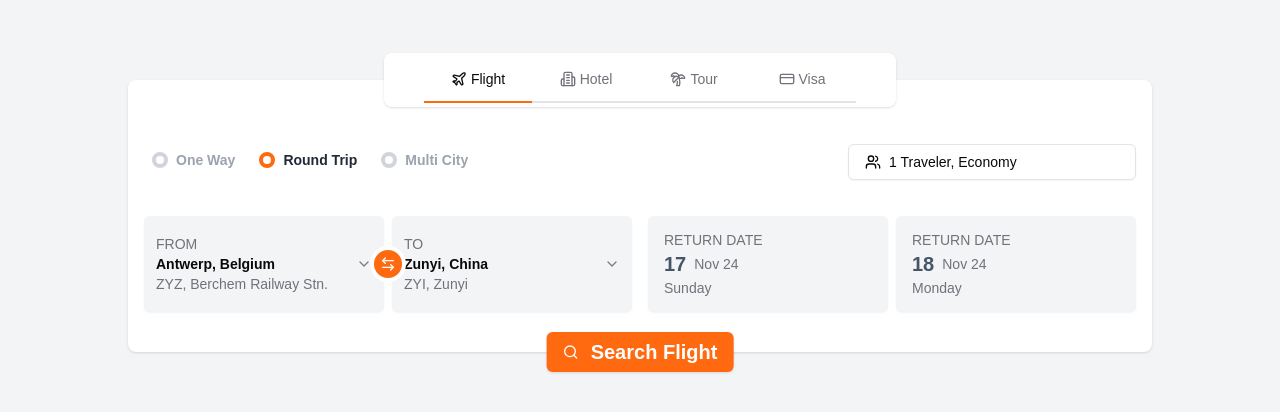
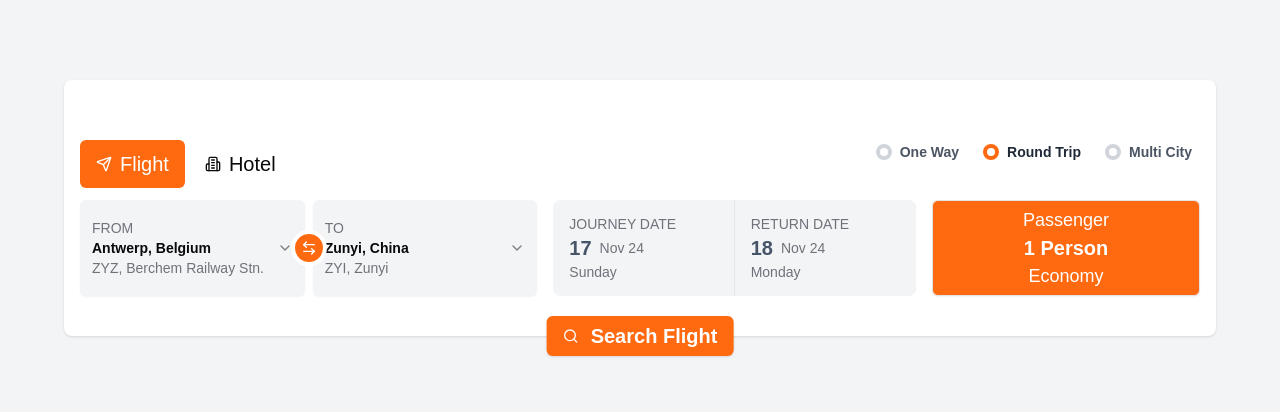
Before and after one commit to kazi331/b2c-v2, a Next.js app: page / in a window 1280 px wide. Shown: the top 412 px of the page. Built offline with nearby package versions, Linux system fonts and the light colour scheme.

Commit message:
fixed for one/round way

```diff
--- a/src/app/page.tsx
+++ b/src/app/page.tsx
@@ -1,66 +1,49 @@
 "use client";
 
-import { Tabs, TabsContent, TabsList, TabsTrigger } from "@/components/ui/tabs";
 import { useState } from "react";
 // import { FlightBooking } from "@/components/FlightBooking/FlightBooking"
-import { FlightBooking } from "@/components/FlightBooking/FlightSearch";
-import {
-  Building2,
-  CreditCard,
-  TreePalmIcon as PalmTree,
-  Plane,
-} from "lucide-react";
+import FlightSearch from "@/components/FlightBooking/FlightSearch";
+import { TripTypeSelector } from "@/components/FlightBooking/TripTypeSelector";
+import { Button } from "@/components/ui/button";
+import { Building2, Send } from "lucide-react";
 
 export default function Page() {
   const [activeTab, setActiveTab] = useState("flight");
-
+  const [tripType, setTripType] = useState("roundTrip");
   return (
     <div className="min-h-screen bg-gray-100 pt-20">
-      <div className="max-w-5xl mx-auto bg-white p-4 pb-10 pt-14 rounded-lg shadow relative">
-        <Tabs value={activeTab} onValueChange={setActiveTab} className="w-full">
-          <TabsList className="grid w-1/2 grid-cols-4 p-1 bg-white absolute top-0 left-1/2 -translate-y-1/2 -translate-x-1/2 px-10 shadow h-min">
-            <TabsTrigger
-              value="flight"
-              className="flex items-center gap-1 py-3 rounded-none !shadow-none border-b-2 data-[state=active]:border-b-2 data-[state=active]:border-brand"
+      <div className="max-w-6xl mx-auto bg-white p-4 pb-10 pt-14 rounded-lg shadow relative">
+        <div className="flex items-center justify-between mb-2">
+          {/* tab selector */}
+          <div className="flex items-center gap-1 ">
+            <Button
+              variant="ghost"
+              className={`text-xl py-6 px-4 ${
+                activeTab === "flight" &&
+                "bg-brand text-white hover:bg-brand hover:text-white"
+              }`}
+              onClick={() => setActiveTab("flight")}
             >
-              <Plane className="h-4 w-4" />
-              Flight
-            </TabsTrigger>
-            <TabsTrigger
-              value="hotel"
-              className="flex items-center gap-1 py-3 rounded-none !shadow-none border-b-2 data-[state=active]:border-b-2 data-[state=active]:border-brand"
+              <Send className="size-4" /> Flight
+            </Button>
+            <Button
+              variant="ghost"
+              className={`text-xl py-6 px-4 ${
+                activeTab === "hotel" &&
+                "bg-brand text-white hover:bg-brand hover:text-white"
+              }`}
+              onClick={() => setActiveTab("hotel")}
             >
-              <Building2 className="h-4 w-4" />
-              Hotel
-            </TabsTrigger>
-            <TabsTrigger
-              value="tour"
-              className="flex items-center gap-1 py-3 rounded-none !shadow-none border-b-2 data-[state=active]:border-b-2 data-[state=active]:border-brand"
-            >
-              <PalmTree className="h-4 w-4" />
-              Tour
-            </TabsTrigger>
-            <TabsTrigger
-              value="visa"
-              className="flex items-center gap-1 py-3 rounded-none !shadow-none border-b-2 data-[state=active]:border-b-2 data-[state=active]:border-brand"
-            >
-              <CreditCard className="h-4 w-4" />
-              Visa
-            </TabsTrigger>
-          </TabsList>
-          <TabsContent value="flight">
-            <FlightBooking />
-          </TabsContent>
-          <TabsContent value="hotel">
-            <div className="p-4 text-center">Hotel booking coming soon</div>
-          </TabsContent>
-          <TabsContent value="tour">
-            <div className="p-4 text-center">Tour booking coming soon</div>
-          </TabsContent>
-          <TabsContent value="visa">
-            <div className="p-4 text-center">Visa services coming soon</div>
-          </TabsContent>
-        </Tabs>
+              <Building2 className="size-4" /> Hotel
+            </Button>
+          </div>
+          {/* trip type selector */}
+          {activeTab === "flight" && (
+            <TripTypeSelector value={tripType} onChange={setTripType} />
+          )}
+        </div>
+          {/* flight search */}
+        {activeTab === "flight" && <FlightSearch tripType={tripType} />}
       </div>
     </div>
   );
--- a/src/components/FlightBooking/DatePickerRange.tsx
+++ b/src/components/FlightBooking/DatePickerRange.tsx
@@ -16,16 +16,26 @@ import { cn } from "@/lib/utils";
 export function DatePickerWithRange({
   dateRange,
   setDateRange,
+  className,
 }: React.HTMLAttributes<HTMLDivElement> & {
   dateRange: DateRange;
   setDateRange: (date: DateRange) => void;
+  className?: string;
 }) {
   const today = new Date();
 
   return (
-    <div className="grid grid-cols-4 gap-2 w-full">
+    <div
+      className={cn(
+        "grid grid-cols-4 w-full rounded-lg overflow-hidden",
+        className
+      )}
+    >
       <Popover>
-        <PopoverTrigger asChild className="col-span-2 bg-gray-100 border-none">
+        <PopoverTrigger
+          asChild
+          className="col-span-2 bg-gray-100 border-none rounded-none"
+        >
           <Button
             id="departure-date"
             variant={"outline"}
@@ -37,7 +47,7 @@ export function DatePickerWithRange({
             {dateRange?.from ? (
               <div className="flex flex-col items-start">
                 <span className="text-sm text-muted-foreground uppercase">
-                  Return Date
+                  Journey Date
                 </span>
                 <div className="flex items-center gap-2">
                   <span className="font-bold text-xl text-slate-600">
@@ -72,7 +82,10 @@ export function DatePickerWithRange({
         </PopoverContent>
       </Popover>
       <Popover>
-        <PopoverTrigger asChild className="col-span-2 bg-gray-100 border-none">
+        <PopoverTrigger
+          asChild
+          className="col-span-2 bg-gray-100 border-none rounded-none ring-1 ring-gray-200"
+        >
           <Button
             id="arrival-date"
             variant={"outline"}
--- a/src/components/FlightBooking/FlightSearch.tsx
+++ b/src/components/FlightBooking/FlightSearch.tsx
@@ -1,71 +1,69 @@
-"use client"
+"use client";
 
-import { useState } from "react"
-import { addDays } from "date-fns"
-import { ArrowLeftRight, Search } from 'lucide-react'
-import { DateRange } from "react-day-picker"
-import { CitySelect } from "@/components/FlightBooking/CitySelect"
-import { DatePicker } from "@/components/FlightBooking/DatePicker"
-import { DatePickerWithRange } from "@/components/FlightBooking/DatePickerRange"
-import { MultiCityTrip } from "@/components/FlightBooking/MultiCityTrip"
-import { TravelersClassSelect } from "@/components/FlightBooking/TravelersClassSelect"
-import { TripTypeSelector } from "@/components/FlightBooking/TripTypeSelector"
-import { Button } from "@/components/ui/button"
+import { CitySelect } from "@/components/FlightBooking/CitySelect";
+import { DatePicker } from "@/components/FlightBooking/DatePicker";
+import { DatePickerWithRange } from "@/components/FlightBooking/DatePickerRange";
+import { MultiCityTrip } from "@/components/FlightBooking/MultiCityTrip";
+import { Button } from "@/components/ui/button";
+import { addDays } from "date-fns";
+import { ArrowLeftRight, Search } from "lucide-react";
+import { useState } from "react";
+import { DateRange } from "react-day-picker";
+import { TravelersClassSelect } from "./TravelersClassSelect";
 
 interface Flight {
-  origin: string
-  destination: string
-  date: Date | undefined
+  origin: string;
+  destination: string;
+  date: Date | undefined;
 }
 
 interface Travelers {
-  adults: number
-  children: number
-  infants: number
+  adults: number;
+  children: number;
+  infants: number;
 }
 
-export function FlightBooking() {
-  const today = new Date()
-  const tomorrow = addDays(today, 1)
-  const dayAfterTomorrow = addDays(today, 2)
+export default function FlightSearch({ tripType }: { tripType: string }) {
+  const today = new Date();
+  const tomorrow = addDays(today, 1);
+  const dayAfterTomorrow = addDays(today, 2);
 
-  const [tripType, setTripType] = useState("roundTrip")
-  const [origin, setOrigin] = useState("ZYZ")
-  const [destination, setDestination] = useState("ZYI")
+  const [origin, setOrigin] = useState("ZYZ");
+  const [destination, setDestination] = useState("ZYI");
   const [dateRange, setDateRange] = useState<DateRange>({
     from: tomorrow,
     to: dayAfterTomorrow,
-  })
-  const [departureDate, setDepartureDate] = useState<Date>(tomorrow)
+  });
+  const [departureDate, setDepartureDate] = useState<Date>(tomorrow);
   const [travelers, setTravelers] = useState<Travelers>({
     adults: 1,
     children: 0,
     infants: 0,
-  })
-  const [cabinClass, setCabinClass] = useState("Economy")
+  });
+  const [cabinClass, setCabinClass] = useState("Economy");
   const [multiCityFlights, setMultiCityFlights] = useState<Flight[]>([
     {
       origin: "ZYZ",
       destination: "ZYI",
       date: tomorrow,
     },
-  ])
+  ]);
 
   const handleSwapCities = () => {
-    setOrigin(destination)
-    setDestination(origin)
-  }
+    setOrigin(destination);
+    setDestination(origin);
+  };
 
   const handleMultiCityFlightChange = (index: number, flight: Flight) => {
-    const newFlights = [...multiCityFlights]
-    newFlights[index] = flight
-    setMultiCityFlights(newFlights)
-  }
+    const newFlights = [...multiCityFlights];
+    newFlights[index] = flight;
+    setMultiCityFlights(newFlights);
+  };
 
   const handleAddFlight = () => {
     if (multiCityFlights.length < 5) {
-      const lastFlight = multiCityFlights[multiCityFlights.length - 1]
-      const newDate = lastFlight.date ? addDays(lastFlight.date, 1) : tomorrow
+      const lastFlight = multiCityFlights[multiCityFlights.length - 1];
+      const newDate = lastFlight.date ? addDays(lastFlight.date, 1) : tomorrow;
 
       setMultiCityFlights([
         ...multiCityFlights,
@@ -74,14 +72,14 @@ export function FlightBooking() {
           destination: "",
           date: newDate,
         },
-      ])
+      ]);
     }
-  }
+  };
 
   const handleRemoveFlight = (index: number) => {
-    const newFlights = multiCityFlights.filter((_, i) => i !== index)
-    setMultiCityFlights(newFlights)
-  }
+    const newFlights = multiCityFlights.filter((_, i) => i !== index);
+    setMultiCityFlights(newFlights);
+  };
 
   const handleSearch = () => {
     const searchData = {
@@ -97,29 +95,16 @@ export function FlightBooking() {
         : {
             flights: multiCityFlights,
           }),
-    }
-    console.log("Search data:", searchData)
-  }
+    };
+    console.log("Search data:", searchData);
+  };
 
   return (
     <div className="space-y-4 bg-white">
-      <div className="flex flex-col sm:flex-row gap-4">
-        <div className="flex-1">
-          <TripTypeSelector value={tripType} onChange={setTripType} />
-        </div>
-        <div className="sm:w-72">
-          <TravelersClassSelect
-            travelers={travelers}
-            onTravelersChange={setTravelers}
-            cabinClass={cabinClass}
-            onCabinClassChange={setCabinClass}
-          />
-        </div>
-      </div>
-
       {tripType !== "multiCity" ? (
-        <div className="grid gap-4 grid-cols-2">
-          <div className="relative gap-2">
+        <div className="grid gap-4 grid-cols-12">
+          {/* city select section */}
+          <div className="relative gap-2 col-span-5">
             <div className="grid grid-flow-col grid-cols-2 gap-2 w-full">
               <CitySelect
                 value={origin}
@@ -146,21 +131,30 @@ export function FlightBooking() {
             </Button>
           </div>
 
+          {/* date picker section */}
           {tripType === "roundTrip" ? (
             <DatePickerWithRange
-            dateRange={dateRange}
-            setDateRange={setDateRange}
+              className="col-span-4"
+              dateRange={dateRange}
+              setDateRange={setDateRange}
             />
           ) : (
             <DatePicker
+              className="col-span-4"
               date={departureDate}
               onChange={(date) => setDepartureDate(date as Date)}
               label="Departure Date"
               minDate={today}
-              />
-            )}
+            />
+          )}
+          <TravelersClassSelect
+            className="col-span-3"
+            travelers={travelers}
+            onTravelersChange={setTravelers}
+            cabinClass={cabinClass}
+            onCabinClassChange={setCabinClass}
+          />
         </div>
-
       ) : (
         <MultiCityTrip
           flights={multiCityFlights}
@@ -170,10 +164,13 @@ export function FlightBooking() {
         />
       )}
 
-      <Button onClick={handleSearch} className="bg-brand text-white hover:bg-brand hover:text-white absolute bottom-0 left-1/2 -translate-x-1/2 translate-y-1/2 font-bold text-xl py-5">
+      <Button
+        onClick={handleSearch}
+        className="bg-brand text-white hover:bg-brand hover:text-white absolute bottom-0 left-1/2 -translate-x-1/2 translate-y-1/2 font-bold text-xl py-5"
+      >
         <Search className="mr-1 h-4 w-4" />
         Search Flight
       </Button>
     </div>
-  )
+  );
 }
--- a/src/components/FlightBooking/MultiCityTrip.tsx
+++ b/src/components/FlightBooking/MultiCityTrip.tsx
@@ -45,7 +45,6 @@ export function MultiCityTrip({
               excludeCity={flight.origin}
               label="Destination"
             />
-
             <DatePicker
               date={flight.date}
               onChange={(date) => onFlightChange(index, { ...flight, date })}
--- a/src/components/FlightBooking/TravelersClassSelect.tsx
+++ b/src/components/FlightBooking/TravelersClassSelect.tsx
@@ -5,7 +5,7 @@ import {
   PopoverContent,
   PopoverTrigger,
 } from "@/components/ui/popover";
-import { Users } from "lucide-react";
+import { cn } from "@/lib/utils";
 import { useState } from "react";
 
 interface Travelers {
@@ -19,6 +19,7 @@ interface TravelersClassSelectProps {
   onTravelersChange: (travelers: Travelers) => void;
   cabinClass: string;
   onCabinClassChange: (value: string) => void;
+  className?: string;
 }
 
 export function TravelersClassSelect({
@@ -26,6 +27,7 @@ export function TravelersClassSelect({
   onTravelersChange,
   cabinClass,
   onCabinClassChange,
+  className,
 }: TravelersClassSelectProps) {
   const [open, setOpen] = useState(false);
 
@@ -42,20 +44,23 @@ export function TravelersClassSelect({
     travelers.adults + travelers.children + travelers.infants;
 
   return (
+    <div className={cn("relative gap-2 w-full", className)}>
       <Popover open={open} onOpenChange={setOpen}>
-      <PopoverTrigger asChild>
+        <PopoverTrigger asChild className="bg-gray-100 h-24 w-full">
           <Button
             variant="outline"
             role="combobox"
             aria-expanded={open}
-          className="w-full justify-between"
+            className="bg-brand text-white hover:bg-brand hover:text-white px-4"
           >
-          <div className="flex items-center">
-            <Users className="mr-2 h-4 w-4" />
-            <span>
-              {totalTravelers} Traveler{totalTravelers !== 1 ? "s" : ""},{" "}
-              {cabinClass}
+            <div className="flex flex-col items-center ">
+              <span className="text-lg">
+                Passenger{totalTravelers !== 1 ? "s" : ""}
               </span>
+              <span className="font-bold text-xl">
+                {totalTravelers} Person{totalTravelers !== 1 ? "s" : ""}
+              </span>
+              <span className="text-lg">{cabinClass}</span>
             </div>
           </Button>
         </PopoverTrigger>
@@ -91,41 +96,57 @@ export function TravelersClassSelect({
 
             <div className="space-y-2">
               <h4 className="font-medium leading-none">Class</h4>
-            <div className="grid grid-cols-2 gap-2">
               <div className="flex items-center space-x-2">
+                <Label
+                  htmlFor="economy"
+                  className={`flex items-center justify-center gap-2 cursor-pointer rounded p-2 font-bold transition-colors duration-200 ${
+                    cabinClass === "Economy" ? "text-gray-800" : "text-gray-600"
+                  }`}
+                >
                   <input
                     type="radio"
                     id="economy"
                     name="cabinClass"
                     value="Economy"
                     checked={cabinClass === "Economy"}
-                  onChange={() => onCabinClassChange("Economy")}
-                  className="h-4 w-4 text-brand border-gray-300 focus:ring-brand "
+                    onChange={(e) => onCabinClassChange(e.target.value)}
+                    className="hidden"
                   />
+                  <span
+                    className={`size-4 rounded-full border-4 ${
+                      cabinClass === "Economy"
+                        ? "border-brand"
+                        : "border-gray-300"
+                    }`}
+                  ></span>
+                  One Way
+                </Label>
                 <Label
-                  htmlFor="economy"
-                  className="p-2 transition-colors duration-200 text-gray-700 cursor-pointer"
+                  htmlFor="business"
+                  className={`flex items-center justify-center gap-2 cursor-pointer rounded p-2 font-bold transition-colors duration-200 ${
+                    cabinClass === "Business"
+                      ? "text-gray-800"
+                      : "text-gray-600"
+                  }`}
                 >
-                  Economy
-                </Label>
-              </div>
-              <div className="flex items-center space-x-2">
                   <input
                     type="radio"
                     id="business"
                     name="cabinClass"
                     value="Business"
                     checked={cabinClass === "Business"}
-                  onChange={() => onCabinClassChange("Business")}
-                  className="h-4 w-4 text-brand border-gray-300 focus:ring-brand"
+                    onChange={(e) => onCabinClassChange(e.target.value)}
+                    className="hidden"
                   />
-                <Label
-                  htmlFor="business"
-                  className="p-2 transition-colors duration-200 text-gray-700 cursor-pointer"
-                >
+                  <span
+                    className={`size-4 rounded-full border-4 ${
+                      cabinClass === "Business"
+                        ? "border-brand"
+                        : "border-gray-300"
+                    }`}
+                  ></span>
                   Business
                 </Label>
-              </div>
               </div>
             </div>
 
@@ -138,6 +159,7 @@ export function TravelersClassSelect({
           </div>
         </PopoverContent>
       </Popover>
+    </div>
   );
 }
 
--- a/src/components/FlightBooking/TripTypeSelector.tsx
+++ b/src/components/FlightBooking/TripTypeSelector.tsx
@@ -10,7 +10,7 @@ export function TripTypeSelector({ value, onChange }: TripTypeSelectorProps) {
     <div className="flex space-x-2 mb-6">
       <Label
         htmlFor="oneWay"
-        className={`flex items-center justify-center gap-2 cursor-pointer rounded p-2 font-bold transition-colors duration-200 ${value === "oneWay" ? "text-gray-800" : "text-gray-400"}`}
+        className={`flex items-center justify-center gap-2 cursor-pointer rounded p-2 font-bold transition-colors duration-200 ${value === "oneWay" ? "text-gray-800" : "text-gray-600"}`}
       >
         <input
           type="radio"
@@ -27,7 +27,7 @@ export function TripTypeSelector({ value, onChange }: TripTypeSelectorProps) {
 
       <Label
         htmlFor="roundTrip"
-        className={`flex items-center justify-center gap-2 cursor-pointer rounded p-2 font-bold transition-colors duration-200 ${value === "roundTrip" ? "text-gray-800" : "text-gray-400"}`}
+        className={`flex items-center justify-center gap-2 cursor-pointer rounded p-2 font-bold transition-colors duration-200 ${value === "roundTrip" ? "text-gray-800" : "text-gray-600"}`}
       >
         <input
           type="radio"
@@ -44,7 +44,7 @@ export function TripTypeSelector({ value, onChange }: TripTypeSelectorProps) {
 
       <Label
         htmlFor="multiCity"
-        className={`flex items-center justify-center gap-2 cursor-pointer rounded p-2 font-bold transition-colors duration-200 ${value === "multiCity" ? "text-gray-800" : "text-gray-400"}`}
+        className={`flex items-center justify-center gap-2 cursor-pointer rounded p-2 font-bold transition-colors duration-200 ${value === "multiCity" ? "text-gray-800" : "text-gray-600"}`}
       >
         <input
           type="radio"
```
Also changed, not shown: src/components/FlightBooking/DatePicker.tsx (+6 -2 lines). Lines whose indentation alone changed are shown as unchanged.
